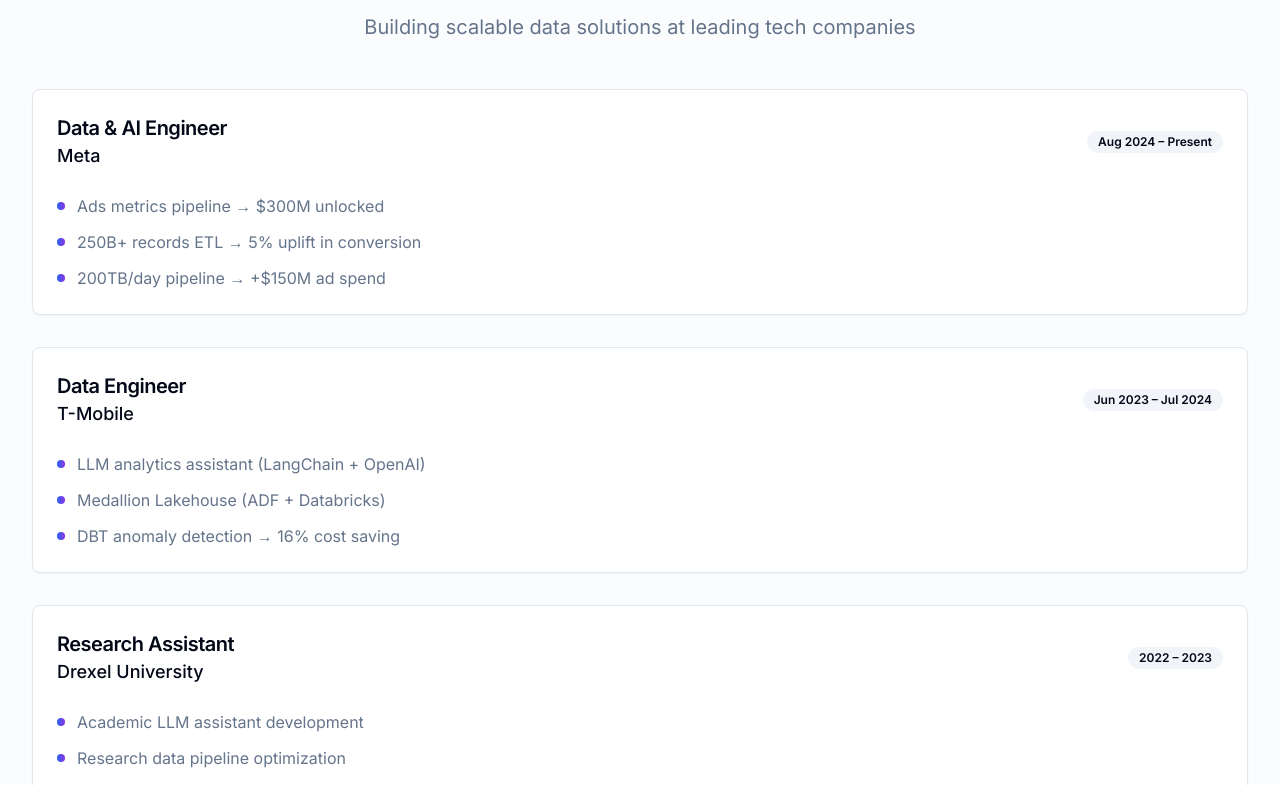
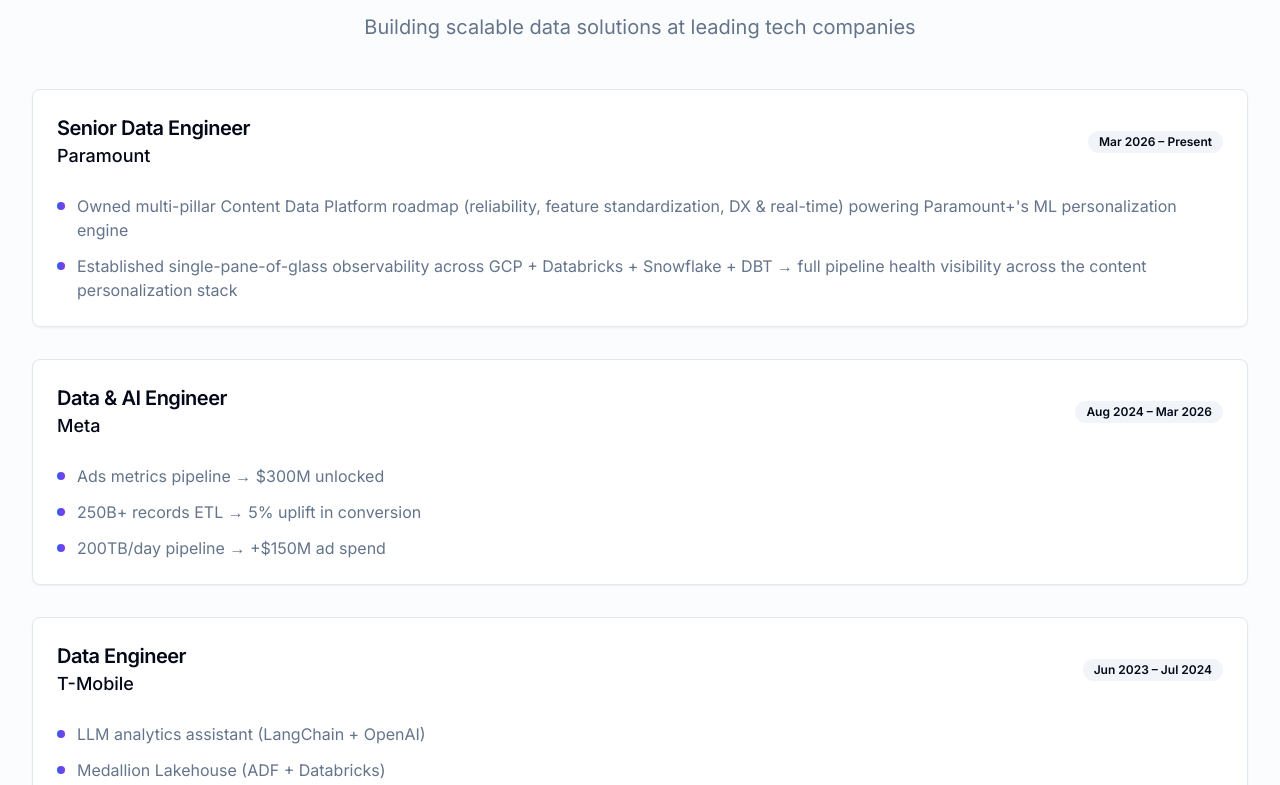
Before and after one commit to kotarohit/Portfolio, a Next.js app: page / in a window 1280 px wide. Shown: the part 735-1520 px from the top of the page. Built offline with nearby package versions, Linux system fonts and the light colour scheme; no server answers.

Commit message:
Add Paramount experience, close out Meta tenure
- Paramount: Senior Data Engineer, Mar 2026 – Present
- Meta period updated to Aug 2024 – Mar 2026

Co-Authored-By: Claude Sonnet 4.6 <noreply@anthropic.com>

```diff
--- a/app/page.tsx
+++ b/app/page.tsx
@@ -42,8 +42,17 @@ export default function Portfolio() {
 
   const workExperience = [
     {
+      company: "Paramount",
+      period: "Mar 2026 – Present",
+      role: "Senior Data Engineer",
+      achievements: [
+        "Owned multi-pillar Content Data Platform roadmap (reliability, feature standardization, DX & real-time) powering Paramount+'s ML personalization engine",
+        "Established single-pane-of-glass observability across GCP + Databricks + Snowflake + DBT → full pipeline health visibility across the content personalization stack"
+      ]
+    },
+    {
       company: "Meta",
-      period: "Aug 2024 – Present",
+      period: "Aug 2024 – Mar 2026",
       role: "Data & AI Engineer",
       achievements: [
         "Ads metrics pipeline → $300M unlocked",
```
